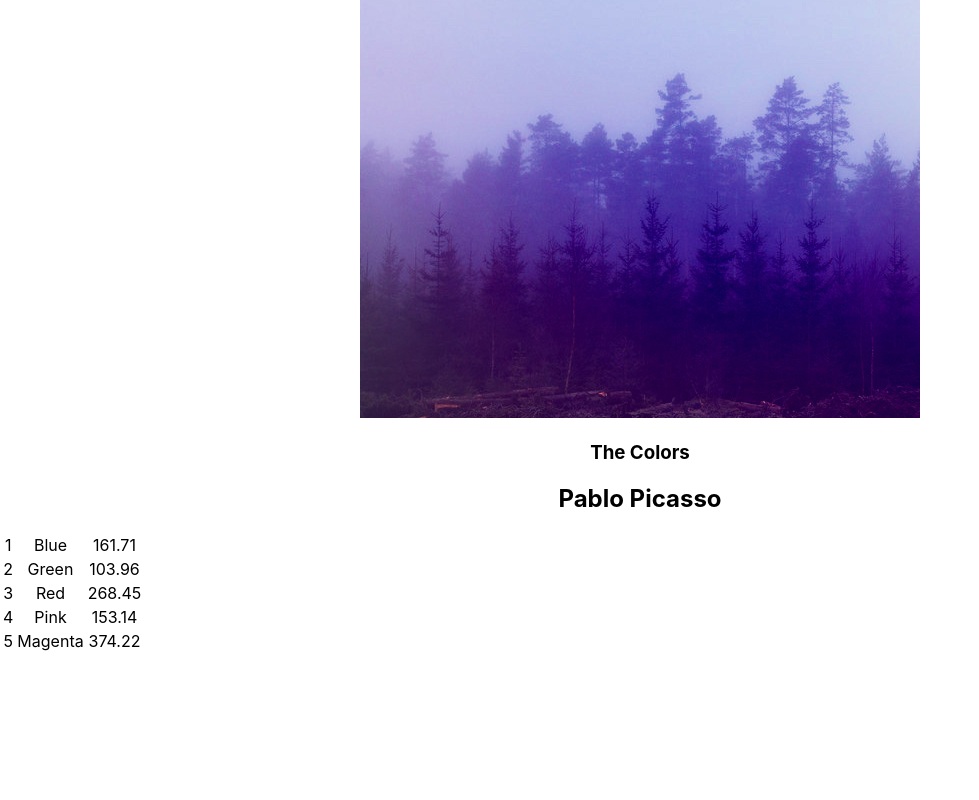
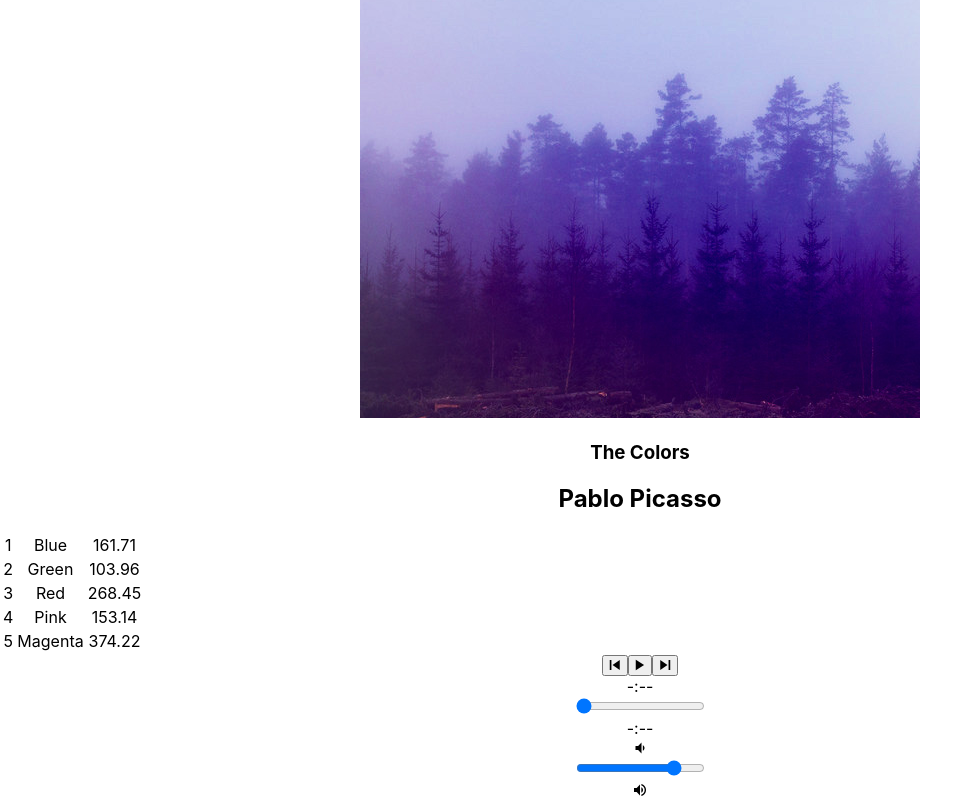
Before and after one commit to HeatherHerries/bloc-jams-react, a React (Create React App) app: page /album/the-colors in a window 1280 px wide. Shown: the part 244-1044 px from the top of the page, without its empty margins (0-979 px from the left). Before the commit the page ends 898 px from the top, so only its background shows below. Built offline with nearby package versions, Linux system fonts and the light colour scheme.

Commit message:
Checkpoint PlayerBar: Buttons: completed

```diff
--- a/src/components/Album.js
+++ b/src/components/Album.js
@@ -1,5 +1,6 @@
 import React, { Component } from 'react';
 import albumData from './../data/albums';
+import PlayerBar from './PlayerBar';
 
 class Album extends Component {
     constructor(props) {
@@ -43,6 +44,14 @@
             if (!isSameSong) { this.setSong(song); }
             this.play();
         }
+    }
+
+    handlePrevClick() {
+        const currentIndex = this.state.album.songs.findIndex(song => this.state.currentSong === song);
+        const newIndex = Math.max(0, currentIndex - 1);
+        const newSong = this.state.album.songs[newIndex];
+        this.setSong(newSong);
+        this.play();
     }
 
     onHover(index) {
@@ -91,6 +100,12 @@
                             </tr>)}
                     </tbody>
                 </table>
+                <PlayerBar
+                    isPlaying={this.state.isPlaying}
+                    currentSong={this.state.currentSong}
+                    handleSongClick={() => this.handleSongClick(this.state.currentSong)}
+                    handlePrevClick={() => this.handlePrevClick()}
+                />
             </section>
         );
     }
--- /dev/null
+++ b/src/components/PlayerBar.js
@@ -0,0 +1,33 @@
+import React, { Component } from 'react';
+
+class PlayerBar extends Component {
+    render() {
+        return (
+            <section className="player-bar">
+                <section id="bottons">
+                    <button id="previous" onClick={this.props.handlePrevClick}>
+                        <span className="icon ion-md-skip-backward"></span>
+                    </button>
+                    <button id="play-pause" onClick={this.props.handleSongClick} >
+                        <span className={this.props.isPlaying ? 'icon ion-md-pause' : 'icon ion-md-play'}></span>
+                    </button>
+                    <button id="next">
+                        <span className="icon ion-md-skip-forward"></span>
+                    </button>
+                </section>
+                <section id="time-control">
+                    <div className="current-time">-:--</div>
+                    <input type="range" className="seek-bar" value="0" />
+                    <div className="total-time">-:--</div>
+                </section>
+                <section id="volume-control">
+                    <div className="icon ion-md-volume-low"></div>
+                    <input type="range" className="seek-bar" value="80" />
+                    <div className="icon ion-md-volume-high"></div>
+                </section>
+            </section>
+        )
+    }
+}
+
+export default PlayerBar;
```
